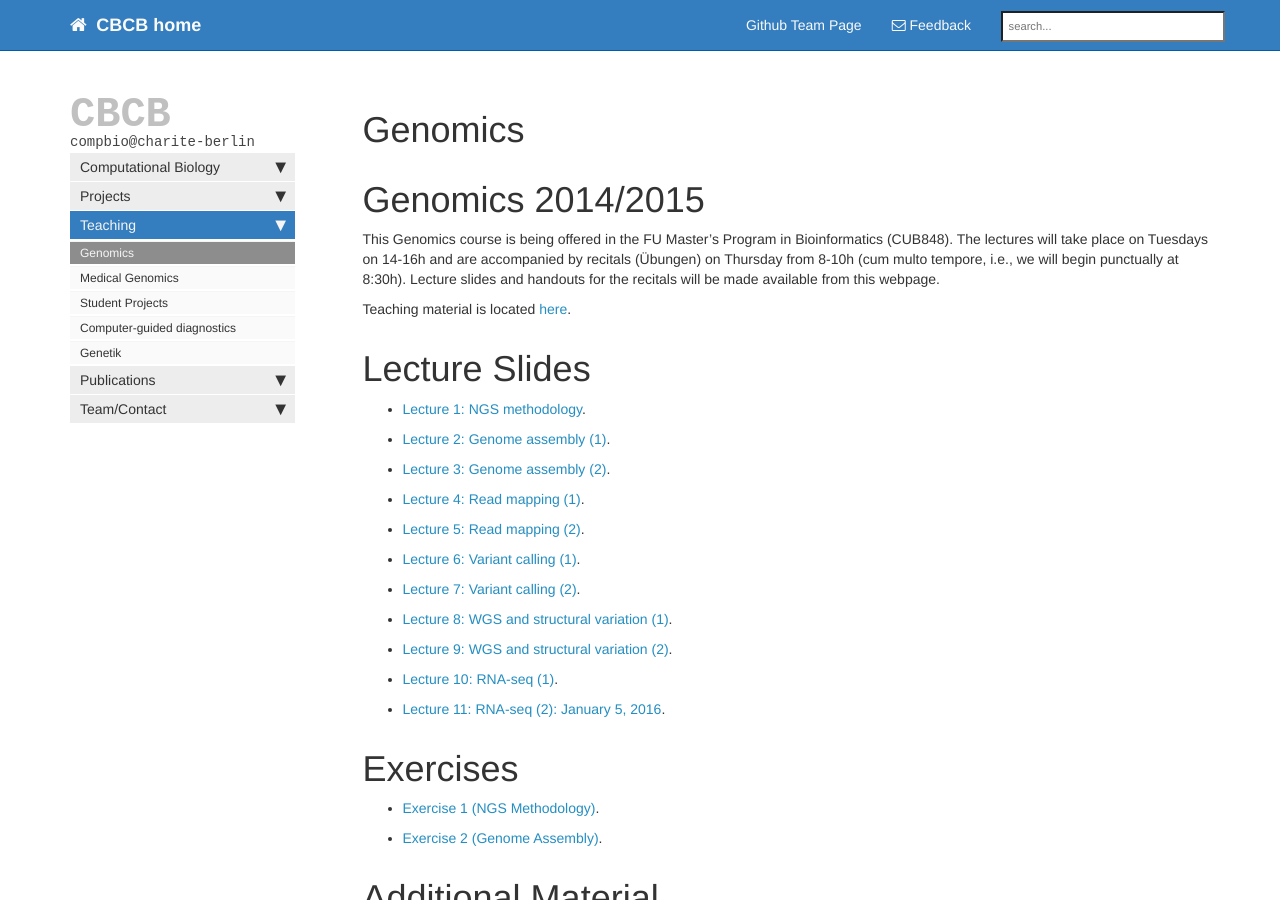
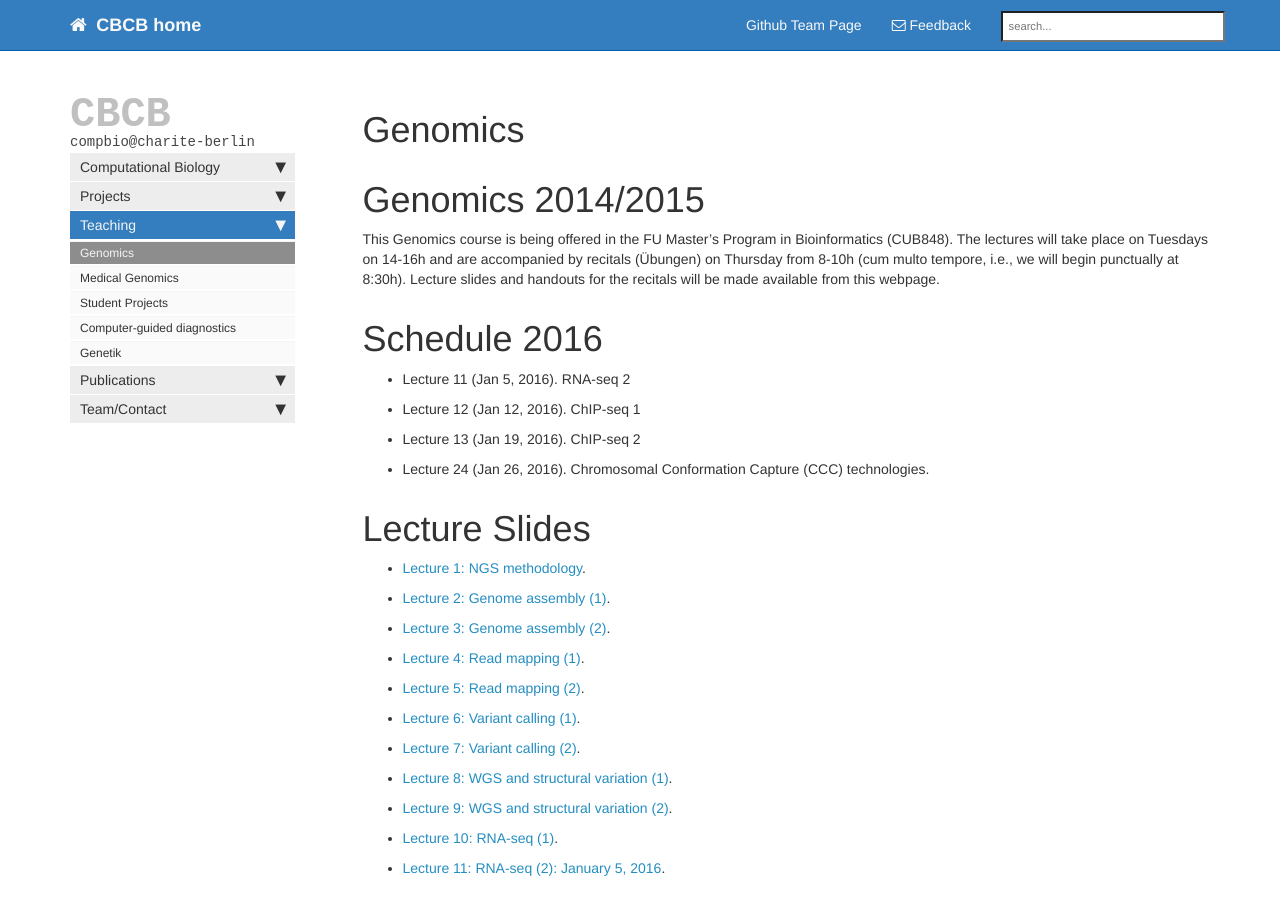
Before and after one commit to charite/charite.github.io, a Jekyll site: the page built from teaching-genomics.md, in a window 1280 px wide and 900 px high. Built offline with Jekyll 4.4.1, drawn with Linux system fonts in a browser that asks for light colours; nearby versions of some CDN libraries; library files that are not in the unit come from our copies; Markdown is read by kramdown in place of the engine named in the settings; comment, search, counter and statistics services are not loaded.

Commit message:
Updating genomics schedule

```diff
--- a/teaching-genomics.md
+++ b/teaching-genomics.md
@@ -6,7 +6,12 @@ title: Genomics
 
 This Genomics course is being offered in the FU Master's Program in Bioinformatics (CUB848). The lectures will take place on Tuesdays on 14-16h and are accompanied by recitals (Übungen) on Thursday from 8-10h (cum multo tempore, i.e., we will begin punctually at 8:30h). Lecture slides and handouts for the recitals will be made available from this webpage.
 
-Teaching material is located [here](https://github.com/charite/charite.github.io/tree/master/media/robinson/teaching).
+
+#Schedule 2016
+* Lecture 11 (Jan 5, 2016). RNA-seq 2
+* Lecture 12 (Jan 12, 2016). ChIP-seq 1
+* Lecture 13 (Jan 19, 2016). ChIP-seq 2
+* Lecture 24 (Jan 26, 2016). Chromosomal Conformation Capture (CCC) technologies.
 
 
 #Lecture Slides
```
